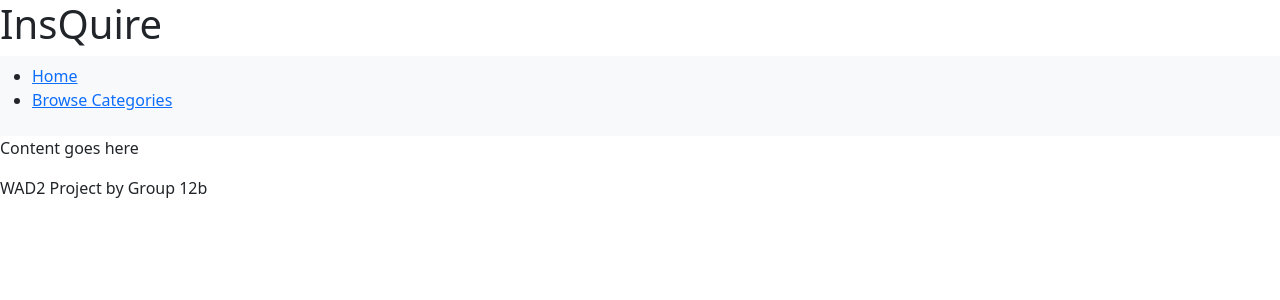
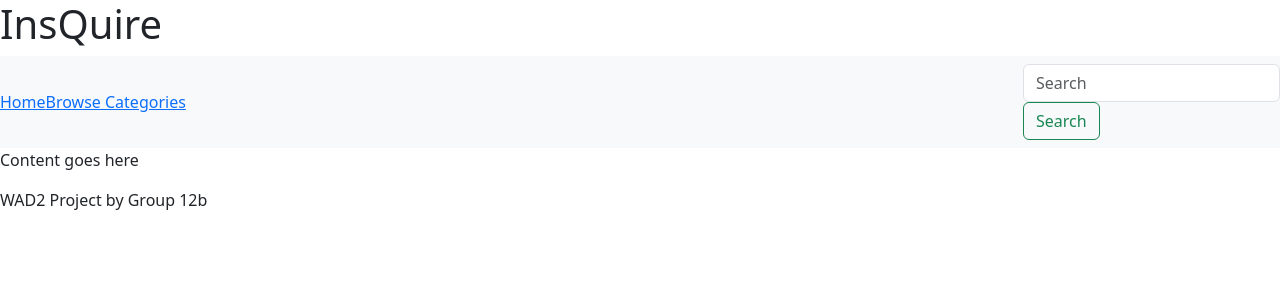
Before and after one commit to ibby-hassan/WAD2-Group-Project, a Django app: template templates/insQuire/base.html in a window 1280 px wide. Shown: the top 300 px of the page. Run offline with Django 3.2, Linux system fonts and the light colour scheme; the template is opened without the code that fills it, so the values that code supplies are empty.

Commit message:
navbar-v1

```diff
--- a/templates/insQuire/base.html
+++ b/templates/insQuire/base.html
@@ -21,12 +21,16 @@
     </header>
 
     <nav class="navbar navbar-expand-lg navbar-light bg-light">
-        {% block nav_block %}
-            <ul>
-                <li><a href="{% url 'insQuire:index' %}">Home</a></li>
-                <li><a href="{% url 'insQuire:all_categories' %}">Browse Categories</a></li>
+        <div class="collapse navbar-collapse" id="navbarSupportedContent">
+            <ul class="navbar-nav mr-auto">
+                <li class="nav-item active"><a href="{% url 'insQuire:index' %}">Home</a></li>
+                <li class="nav-item active"><a href="{% url 'insQuire:all_categories' %}">Browse Categories</a></li>
             </ul>
-        {% endblock %}
+        </div>
+        <form class="form-inline my-2 my-lg-0">
+            <input class="form-control mr-sm-2" type="search" placeholder="Search" aria-label="Search">
+            <button class="btn btn-outline-success my-2 my-sm-0" type="submit">Search</button>
+        </form>
     </nav>
 
     <main>
```
